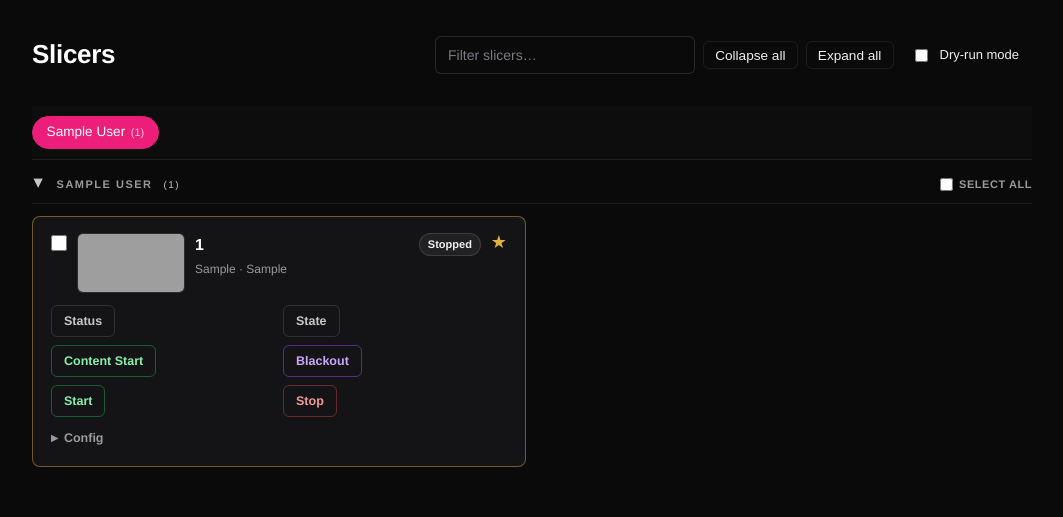
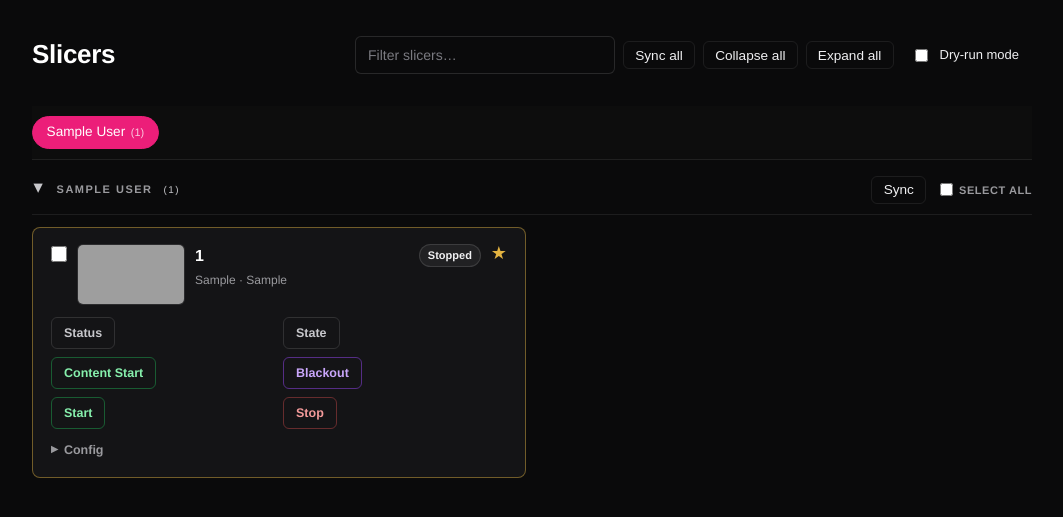
Before and after one commit to jj358mhz/csl-slicer-console, a Flask app: page / in a window 1280 px wide. Shown: the part 56-573 px from the top of the page, without its empty margins (108-1171 px from the left). Run offline with Flask 3, Linux system fonts and the light colour scheme; a user stored in the database is signed in; tables that the repository leaves empty hold one stand-in row (values such as "Sample post"); some libraries are stand-ins or nearby versions; grey boxes are pictures that could not be loaded.

Commit message:
feat: Sync and Sync all on the Dashboard (v1.21.1) (#76)
Add the same Sync buttons and progress panel to the Dashboard, for admins only
since syncing is admin-only. Regular users get no buttons, forms or script.

The buttons and forms now come from one shared template, so the pages stay the
same.

Co-authored-by: Claude Opus 5.5 <noreply@anthropic.com>

```diff
--- a/app/main/routes.py
+++ b/app/main/routes.py
@@ -10,6 +10,7 @@ from flask_login import current_user, login_required
 from app.main import bp
 from app.models import AuditEvent, Slicer, SlicerStar, UplynkAccount, db
 from app.player import channel_health
+from app.slicers.updates import syncable_accounts
 
 
 @bp.route("/")
@@ -46,6 +47,7 @@ def index() -> str:
     return render_template(
         "main/index.html",
         groups=groups,
+        sync_accounts=syncable_accounts() if current_user.is_admin else [],
         total=len(slicers),
         starred=starred,
         query=request.args.get("q", ""),
--- a/app/slicers/updates.py
+++ b/app/slicers/updates.py
@@ -17,7 +17,7 @@ from concurrent.futures import ThreadPoolExecutor
 from dataclasses import dataclass, field
 from datetime import UTC, datetime
 
-from flask import current_app
+from flask import current_app, url_for
 from sqlalchemy import select
 from sqlalchemy.orm import joinedload
 
@@ -176,6 +176,16 @@ def account_write_problem(account: UplynkAccount) -> str | None:
             "with that scope on the Uplynk Accounts page."
         )
     return None
+
+
+def syncable_accounts() -> list[dict[str, str]]:
+    """Accounts Sync all can reach, as the progress panel wants them."""
+    accounts = db.session.scalars(select(UplynkAccount).order_by(UplynkAccount.label))
+    return [
+        {"label": a.label, "url": url_for("admin.sync_account_route", account_id=a.id)}
+        for a in accounts
+        if a.has_scoped_key
+    ]
 
 
 def list_updatable_slicers() -> list[Slicer]:
--- a/app/static/css/app.css
+++ b/app/static/css/app.css
@@ -1304,6 +1304,17 @@ form.inline {
     margin-left: auto;
 }
 
+.account-section__actions {
+    display: flex;
+    align-items: center;
+    gap: 14px;
+    margin-left: auto;
+}
+
+.account-section__actions .section-selectall {
+    margin-left: 0;
+}
+
 /* --- collapsible grid ----------------------------------------------------- */
 
 .account-section__body {
@@ -1827,13 +1838,6 @@ form.inline {
     padding-bottom: 80px;
 }
 
-.updates-section-actions {
-    display: flex;
-    align-items: center;
-    gap: 14px;
-    margin-left: auto;
-}
-
 .updates-toggle {
     display: flex;
     align-items: center;
--- /dev/null
+++ b/app/templates/admin/_sync.html
@@ -0,0 +1,30 @@
+{# Sync buttons and their forms, shared by every page with workspace sections.
+   The forms sit apart from the buttons, outside any other form, so Enter on a
+   checkbox can't start a sync. Pages also need admin/_sync_progress.html. #}
+{% macro sync_all_button(sync_accounts) %}
+<button type="submit" class="btn-ghost" form="sync-all" title="Find slicers added or removed in Uplynk, for every account"{% if not sync_accounts %} disabled{% endif %}>Sync all</button>
+{% endmacro %}
+
+{% macro sync_button(account) %}
+<button type="submit" class="btn-ghost account-section__action" form="sync-{{ account.id }}"
+        title="{{ 'Find slicers added or removed in Uplynk' if account.has_scoped_key else 'Upload a scoped API key to enable sync' }}"
+        {% if not account.has_scoped_key %}disabled{% endif %}>Sync</button>
+{% endmacro %}
+
+{% macro sync_all_form(sync_accounts) %}
+{% set sync_count = sync_accounts | length %}
+<form id="sync-all" method="post" action="{{ url_for('admin.slicer_updates_sync_all') }}"
+      data-sync-accounts='{{ sync_accounts | tojson }}'
+      onsubmit="return confirm('Sync all {{ sync_count }} account{{ '' if sync_count == 1 else 's' }}? Slicers removed from Uplynk will be marked inactive.');">
+  <input type="hidden" name="csrf_token" value="{{ csrf_token() }}">
+</form>
+{% endmacro %}
+
+{% macro sync_form(account, return_to) %}
+{% set sync_url = url_for('admin.sync_account_route', account_id=account.id) %}
+<form id="sync-{{ account.id }}" method="post" action="{{ sync_url }}"
+      data-sync-accounts='{{ [{"label": account.label, "url": sync_url}] | tojson }}'>
+  <input type="hidden" name="csrf_token" value="{{ csrf_token() }}">
+  <input type="hidden" name="return_to" value="{{ return_to }}">
+</form>
+{% endmacro %}
--- a/app/templates/main/index.html
+++ b/app/templates/main/index.html
@@ -1,4 +1,5 @@
 {% extends "base.html" %}
+{% import "admin/_sync.html" as sync %}
 {% block title_suffix %} — Dashboard{% endblock %}
 
 {% block content %}
@@ -11,6 +12,9 @@
             <input type="search" id="slicer-filter" class="input slicer-filter"
                    placeholder="Filter slicers…" title="Matches slicer id, description, region, protocol, or “starred”" autocomplete="off"
                    aria-label="Filter slicers" value="{{ query }}">
+            {% endif %}
+            {% if current_user.is_admin and total %}
+                {{ sync.sync_all_button(sync_accounts) }}
             {% endif %}
             <button type="button" class="btn-ghost" id="collapse-all-btn">Collapse all</button>
             <button type="button" class="btn-ghost" id="expand-all-btn">Expand all</button>
@@ -42,10 +46,15 @@
                         {{ account_label }}
                         <span class="account-section__count">(<span data-section-count>{{ group|length }}</span>)</span>
                     </h2>
-                    <label class="section-selectall">
-                        <input type="checkbox" class="section-selectall__cb" data-section="{{ account_label }}">
-                        <span>Select all</span>
-                    </label>
+                    <div class="account-section__actions">
+                        {% if current_user.is_admin %}
+                            {{ sync.sync_button(group[0].uplynk_account) }}
+                        {% endif %}
+                        <label class="section-selectall">
+                            <input type="checkbox" class="section-selectall__cb" data-section="{{ account_label }}">
+                            <span>Select all</span>
+                        </label>
+                    </div>
                 </div>
                 <span class="account-poll"
                       hx-get="{{ url_for('slicers.account_states', account_id=group[0].uplynk_account_id) }}"
@@ -159,6 +168,14 @@
             <button type="button" id="batch-clear" class="link-button">Clear selection</button>
         </div>
 
+        {% if current_user.is_admin %}
+            {{ sync.sync_all_form(sync_accounts) }}
+            {% for account_label, group in groups %}
+                {{ sync.sync_form(group[0].uplynk_account, 'dashboard') }}
+            {% endfor %}
+            {% include "admin/_sync_progress.html" %}
+        {% endif %}
+
         {# Confirmation modal #}
         <div id="confirm-modal" class="modal" hidden>
             <div class="modal__backdrop"></div>
@@ -188,6 +205,9 @@
 
 {% block extra_head %}
     <script src="{{ url_for('static', filename='js/workspace_sections.js') }}"></script>
+    {% if current_user.is_admin %}
+        <script src="{{ url_for('static', filename='js/sync_progress.js') }}"></script>
+    {% endif %}
     <script src="https://unpkg.com/htmx.org@2.0.3"
             integrity="sha384-0895/pl2MU10Hqc6jd4RvrthNlDiE9U1tWmX7WRESftEDRosgxNsQG/Ze9YMRzHq"
             crossorigin="anonymous"></script>
@@ -298,6 +318,7 @@
                 }
 
                 window.initWorkspaceSections();
+                window.initSyncProgress?.();
 
                 clearBtn.addEventListener('click', function () {
                     document.querySelectorAll('.slicer-checkbox:checked').forEach(cb => {
--- a/pyproject.toml
+++ b/pyproject.toml
@@ -1,6 +1,6 @@
 [project]
 name = "csl-slicer-console"
-version = "1.21.0"
+version = "1.21.1"
 description = "Web console for controlling Uplynk CSL ingest slicers"
 readme = "README.md"
 requires-python = ">=3.12"
```
Also changed, not shown: app/admin/routes.py (+3 -8 lines), app/templates/admin/slicer_updates_select.html (+6 -18 lines), tests/test_slicer_updates.py (+75 -0 lines), CHANGELOG.md, 1 other file.
